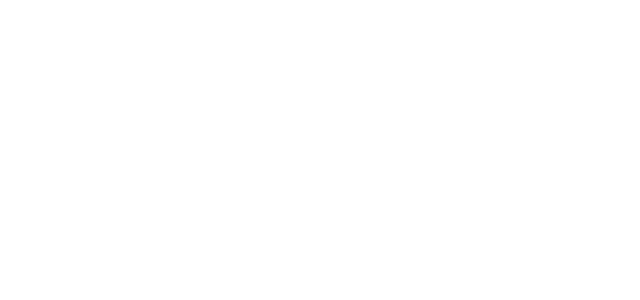
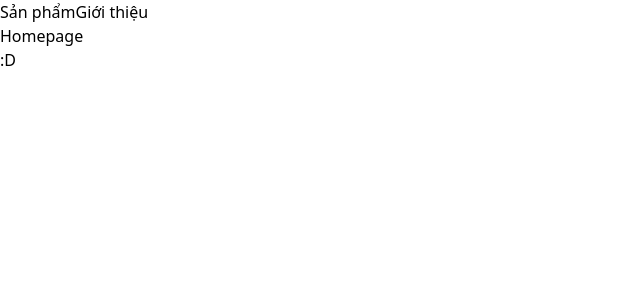
Before and after one commit to GS-755/ffm-fe, a React (Vite) app: page / in a window 1280 px wide. Shown: the top 300 px of the page, without its empty margins (0-640 px from the left). Built offline with nearby package versions, Linux system fonts and the light colour scheme.

Commit message:
Init basic components

```diff
--- a/package.json
+++ b/package.json
@@ -10,12 +10,14 @@
     "preview": "vite preview"
   },
   "dependencies": {
+    "@types/react-router-dom": "^5.3.3",
     "autoprefixer": "^10.4.16",
     "dotenv": "^16.3.1",
     "package.json": "^0.0.0",
     "postcss": "^8.4.31",
     "react": "^18.2.0",
     "react-dom": "^18.2.0",
+    "react-router-dom": "^6.18.0",
     "tailwindcss": "^3.3.5"
   },
   "devDependencies": {
--- a/src/App.tsx
+++ b/src/App.tsx
@@ -1,9 +1,13 @@
-import './style/App.css'
+import './style/App.css';
+import { MainLayout } from './layout/Layout';
+import Home from './component/Home';
 
 function App() {
   return (
     <>
-
+      <MainLayout>
+        <Home></Home>
+      </MainLayout>
     </>
   )
 }
--- /dev/null
+++ b/src/component/About.tsx
@@ -0,0 +1,9 @@
+function About() {
+  return (
+    <div>
+      <h1>About</h1>
+    </div>
+  )
+}
+
+export default About
--- /dev/null
+++ b/src/component/Home.tsx
@@ -0,0 +1,9 @@
+function Home() {
+  return (
+    <div>
+      <h1>Homepage</h1>
+    </div>
+  )
+}
+
+export default Home
--- /dev/null
+++ b/src/layout/Footer.tsx
@@ -0,0 +1,9 @@
+const Footer = () => {
+  return (
+    <footer>
+      <p>:D</p>
+    </footer>
+  )
+}
+
+export { Footer };
--- /dev/null
+++ b/src/layout/Layout.tsx
@@ -0,0 +1,18 @@
+import { Footer } from './Footer';
+import { ReactNode } from 'react';
+import Navbar from './Navbar';
+
+const MainLayout = ({ children }: { children: ReactNode }) => {
+  return (
+    <div>
+      <Navbar></Navbar>
+      <main className="h-full max-h-max max-w-full overflow-hidden">
+        {children}
+      </main>
+
+      <Footer />
+    </div>
+  );
+};
+
+export { MainLayout };
--- /dev/null
+++ b/src/layout/Navbar.tsx
@@ -0,0 +1,12 @@
+const Navbar = () => {
+  return (
+    <>
+      <nav>
+        <a href="#">Sản phẩm</a>
+        <a href="#">Giới thiệu</a>
+      </nav>
+    </>
+  );
+}
+
+export default Navbar;
```
Also changed, not shown: src/router.tsx (added, +20 -0 lines).
